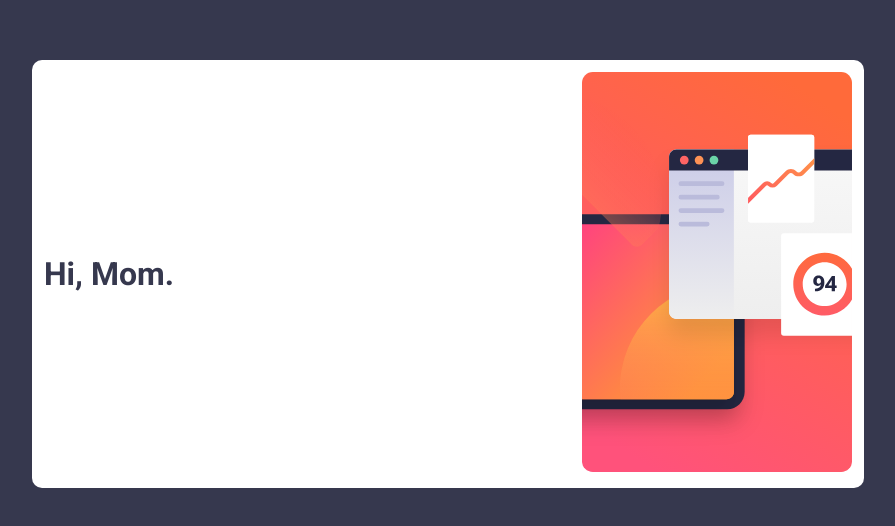
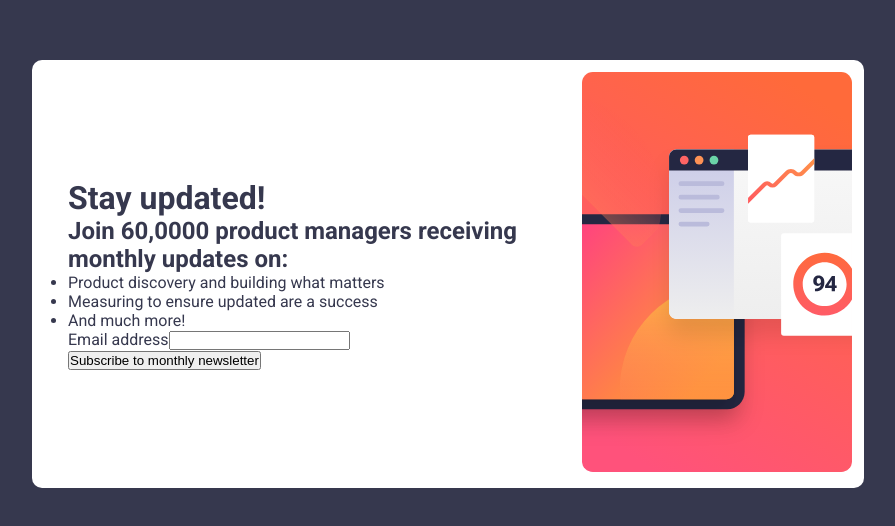
Before and after one commit to jonmico/newsletter-frontend-mentor, a React (Vite) app: page / in a window 1280 px wide. Shown: the part 126-652 px from the top of the page, without its empty margins (192-1087 px from the left). Built offline with nearby package versions, Linux system fonts and the light colour scheme.

Commit message:
Add most of the content.

```diff
--- /dev/null
+++ b/src/ui/Button.tsx
@@ -0,0 +1,7 @@
+export default function Button() {
+  return (
+    <div>
+      <button>Subscribe to monthly newsletter</button>
+    </div>
+  );
+}
--- a/src/ui/Card.tsx
+++ b/src/ui/Card.tsx
@@ -5,7 +5,7 @@ import Image from './Image';
 const StyledCard = styled.div`
   background-color: var(--color-white);
   width: 65%;
-  min-width: 600px;
+  min-width: 650px;
   border-radius: 10px;
   padding: 0.75rem;
   display: flex;
--- a/src/ui/Content.tsx
+++ b/src/ui/Content.tsx
@@ -1,7 +1,20 @@
+import styled from 'styled-components';
+import Header from './Header';
+import List from './List';
+import Email from './Email';
+import Button from './Button';
+
+const StyledContent = styled.div`
+  padding: 0 1.5rem;
+`;
+
 export default function Content() {
   return (
-    <div>
-      <h1>Hi, Mom.</h1>
-    </div>
+    <StyledContent>
+      <Header />
+      <List />
+      <Email />
+      <Button />
+    </StyledContent>
   );
 }
--- /dev/null
+++ b/src/ui/Email.tsx
@@ -0,0 +1,8 @@
+export default function Email() {
+  return (
+    <div>
+      <label htmlFor='email'>Email address</label>
+      <input type='email' />
+    </div>
+  );
+}
--- /dev/null
+++ b/src/ui/Header.tsx
@@ -0,0 +1,7 @@
+export default function Header() {
+  return (
+    <div>
+      <h1>Stay updated!</h1>
+    </div>
+  );
+}
--- /dev/null
+++ b/src/ui/List.tsx
@@ -0,0 +1,12 @@
+export default function List() {
+  return (
+    <div>
+      <h2>Join 60,0000 product managers receiving monthly updates on:</h2>
+      <ul>
+        <li>Product discovery and building what matters</li>
+        <li>Measuring to ensure updated are a success</li>
+        <li>And much more!</li>
+      </ul>
+    </div>
+  );
+}
```
